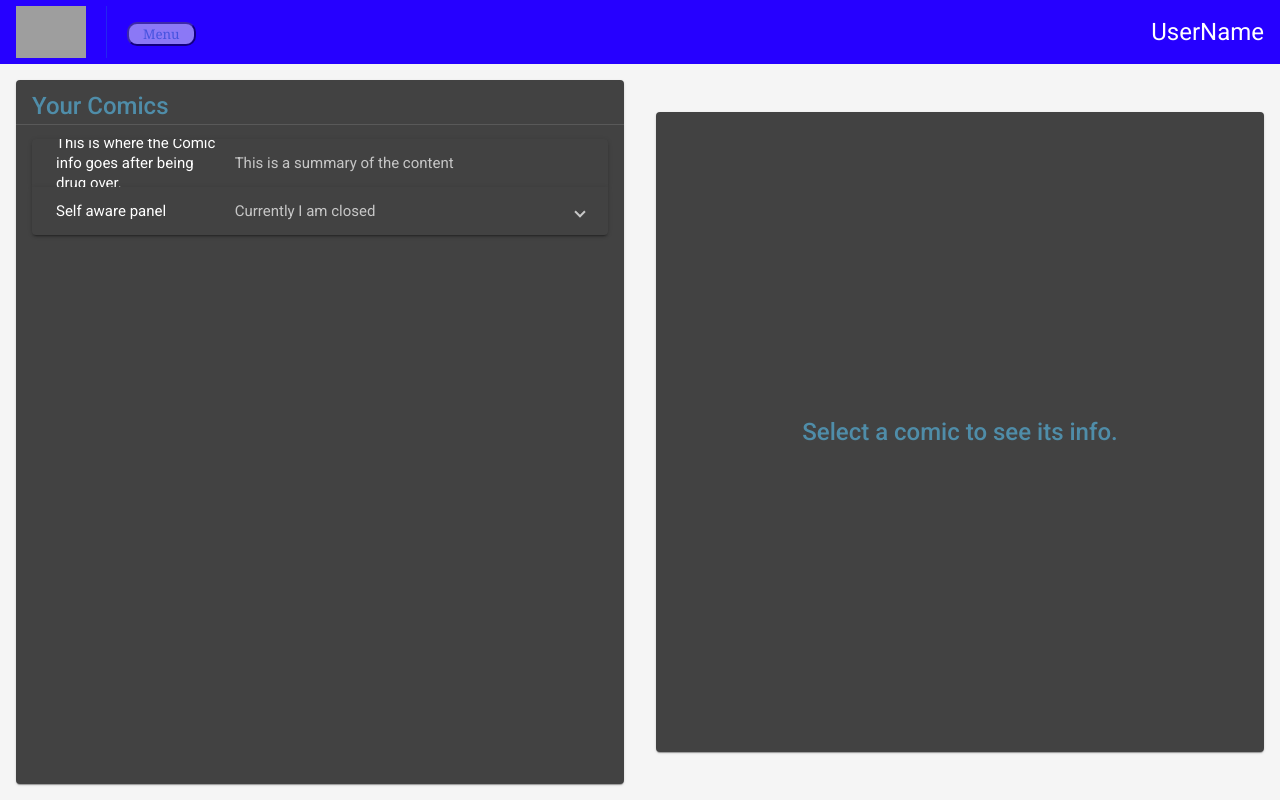
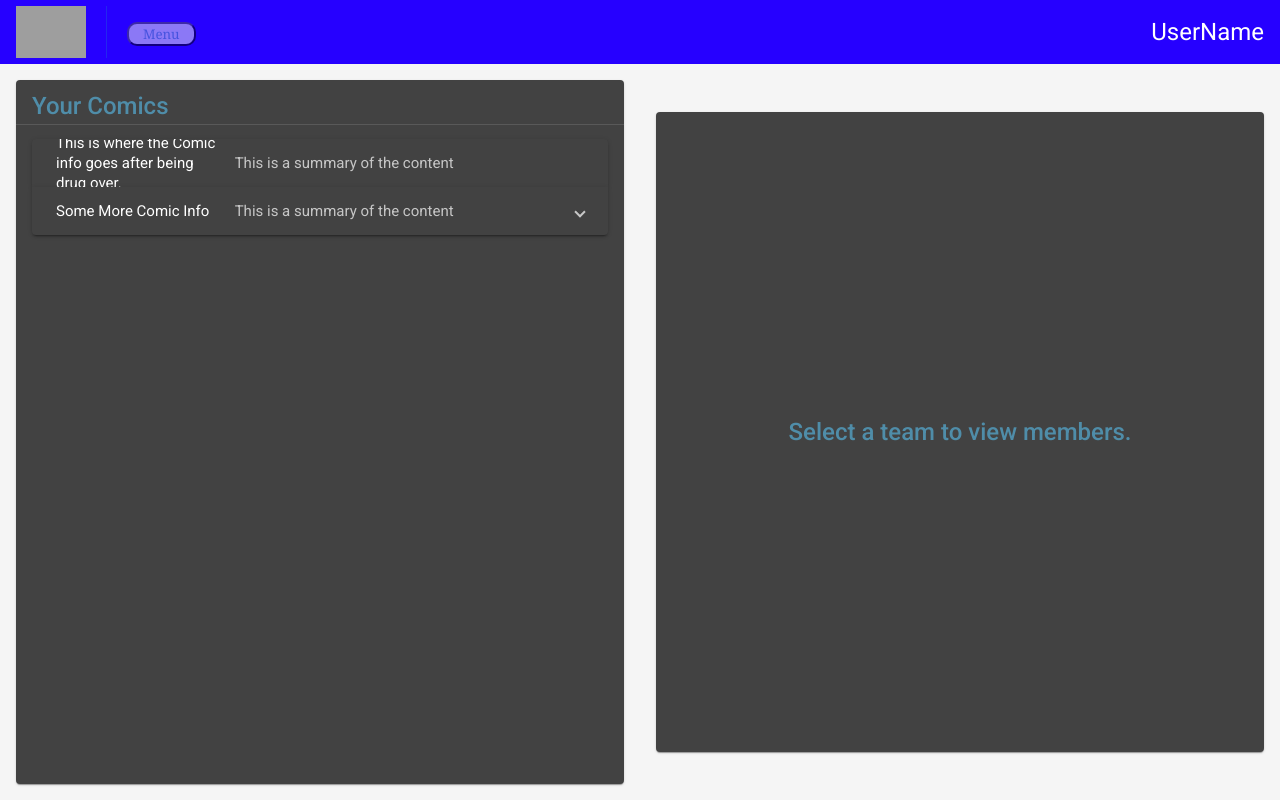
Before and after one commit to comic-man/CBD2, an Angular app: page / in a window 1280 px wide. Built offline with nearby package versions, Linux system fonts and the light colour scheme; grey boxes are pictures that could not be loaded.

Commit message:
adding individual info

```diff
--- a/src/app/comic-info/comic-info.component.html
+++ b/src/app/comic-info/comic-info.component.html
@@ -1,3 +1,18 @@
 <mat-card>
-  <mat-card-title> Select a comic to see its info. </mat-card-title>
-</mat-card>
+  <!-- Don't forget to add back the placeholder text -->
+
+  <mat-card-title *ngIf="!this.isComicSelected" class="teambox">Select a team to view members.</mat-card-title>
+
+  <ng-container *ngIf="this.isComicSelected">
+  <mat-card-title>{{ activeComic.name }}</mat-card-title>
+
+  <mat-card-content>
+    <div class="member-card" *ngFor="let comic of active.comic">
+      <img src="{{ comic.pathToPhoto }}" alt="profile pic" />
+      <div class="member-text">
+        <p>{{ comic.firstName }} {{ comic.lastName }}</p>
+        <p>{{ comic.title }}</p>
+      </div>
+    </div>
+  </mat-card-content>
+</ng-container>
--- a/src/app/comic-list/comic-list.component.html
+++ b/src/app/comic-list/comic-list.component.html
@@ -28,10 +28,10 @@
         (closed)="panelOpenState = false">
         <mat-expansion-panel-header>
           <mat-panel-title>
-            Self aware panel
+            Some More Comic Info
           </mat-panel-title>
           <mat-panel-description>
-            Currently I am {{panelOpenState ? 'open' : 'closed'}}
+            This is a summary of the content
           </mat-panel-description>
         </mat-expansion-panel-header>
         <p>Here's the comic info</p>
```
